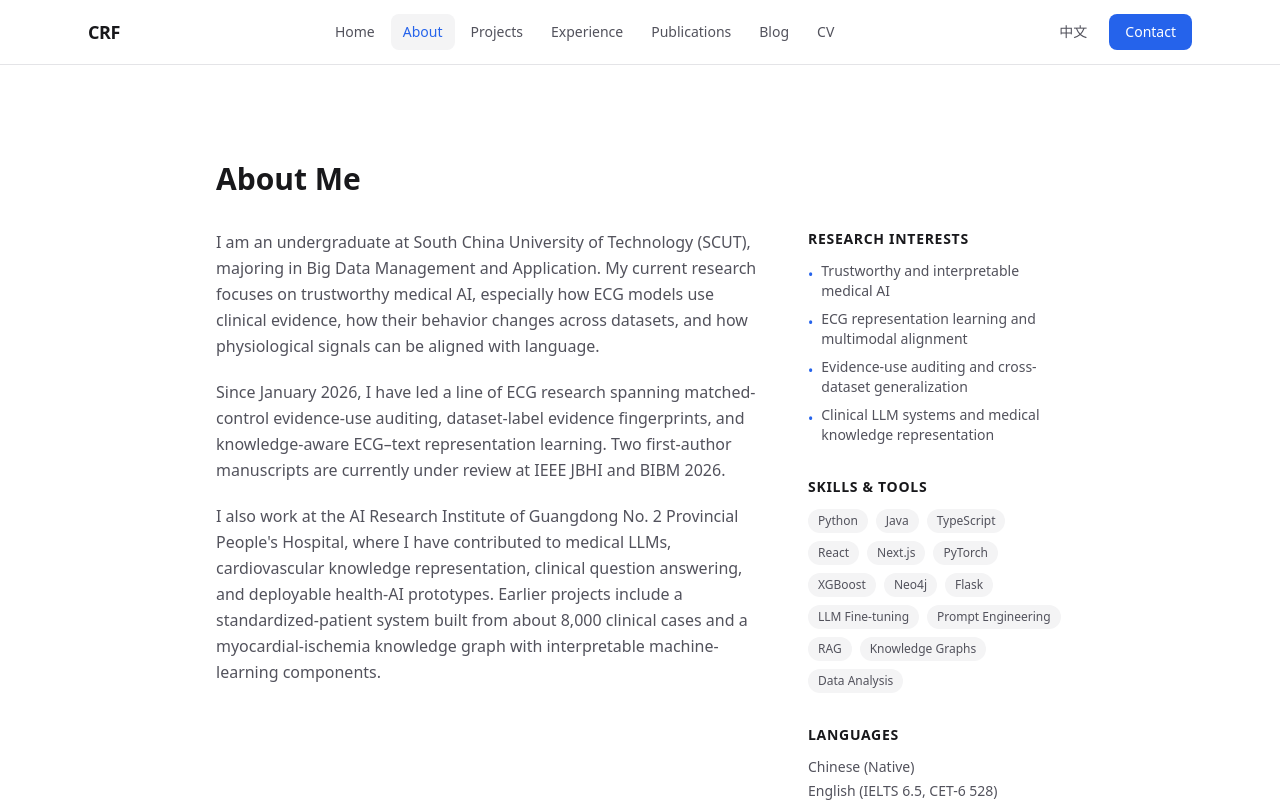
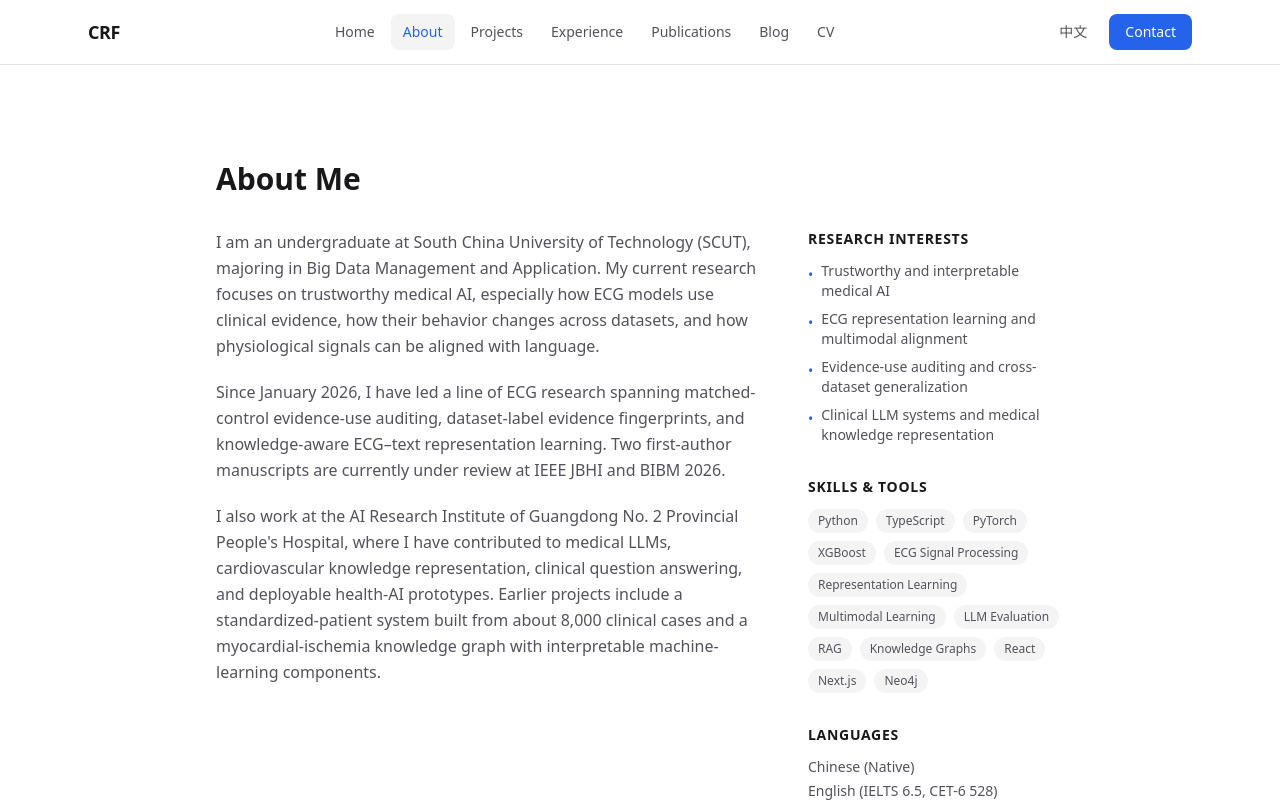
Before and after one commit to CRF2004/crf2004.github.io, a Next.js app: page /en/about in a window 1280 px wide. Shown: the top 802 px of the page. Built offline with nearby package versions, Linux system fonts and the light colour scheme.

Commit message:
Refresh About research focus and skills

```diff
--- a/app/[locale]/about/page.tsx
+++ b/app/[locale]/about/page.tsx
@@ -17,10 +17,10 @@ export default function AboutPage({
   const t = useTranslations("about");
 
   const skills = [
-    "Python", "Java", "TypeScript", "React", "Next.js",
-    "PyTorch", "XGBoost", "Neo4j", "Flask",
-    "LLM Fine-tuning", "Prompt Engineering", "RAG",
-    "Knowledge Graphs", "Data Analysis",
+    "Python", "TypeScript", "PyTorch", "XGBoost",
+    "ECG Signal Processing", "Representation Learning",
+    "Multimodal Learning", "LLM Evaluation", "RAG",
+    "Knowledge Graphs", "React", "Next.js", "Neo4j",
   ];
 
   return (
@@ -28,26 +28,20 @@ export default function AboutPage({
       <h1 className="text-3xl font-bold text-zinc-900 mb-8">{t("title")}</h1>
 
       <div className="grid md:grid-cols-3 gap-10">
-        {/* Bio */}
         <div className="md:col-span-2 space-y-5">
           <p className="text-zinc-600 leading-relaxed">{t("bio_p1")}</p>
           <p className="text-zinc-600 leading-relaxed">{t("bio_p2")}</p>
           <p className="text-zinc-600 leading-relaxed">{t("bio_p3")}</p>
         </div>
 
-        {/* Sidebar */}
         <div className="space-y-8">
-          {/* Research Interests */}
           <div>
             <h3 className="text-sm font-semibold text-zinc-900 uppercase tracking-wider mb-3">
               {t("research_interests")}
             </h3>
             <ul className="space-y-2">
               {["ri_1", "ri_2", "ri_3", "ri_4"].map((key) => (
-                <li
-                  key={key}
-                  className="text-sm text-zinc-600 flex items-start gap-2"
-                >
+                <li key={key} className="text-sm text-zinc-600 flex items-start gap-2">
                   <span className="text-accent mt-1">•</span>
                   {t(key)}
                 </li>
@@ -55,24 +49,22 @@ export default function AboutPage({
             </ul>
           </div>
 
-          {/* Skills */}
           <div>
             <h3 className="text-sm font-semibold text-zinc-900 uppercase tracking-wider mb-3">
               {t("skills")}
             </h3>
             <div className="flex flex-wrap gap-2">
-              {skills.map((s) => (
+              {skills.map((skill) => (
                 <span
-                  key={s}
+                  key={skill}
                   className="px-2.5 py-1 rounded-full bg-zinc-100 text-zinc-600 text-xs font-medium"
                 >
-                  {s}
+                  {skill}
                 </span>
               ))}
             </div>
           </div>
 
-          {/* Languages */}
           <div>
             <h3 className="text-sm font-semibold text-zinc-900 uppercase tracking-wider mb-3">
               {t("languages")}
```
